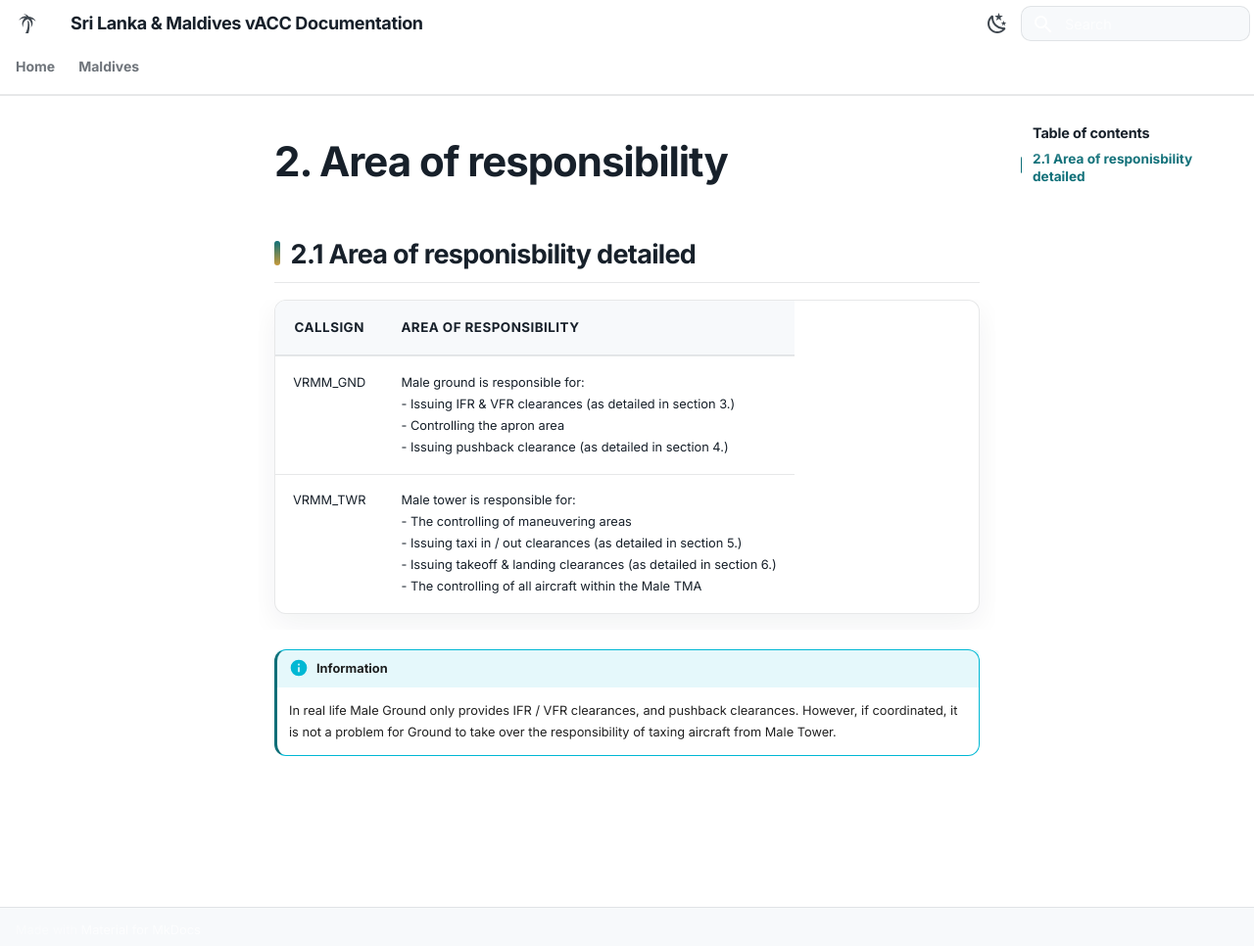
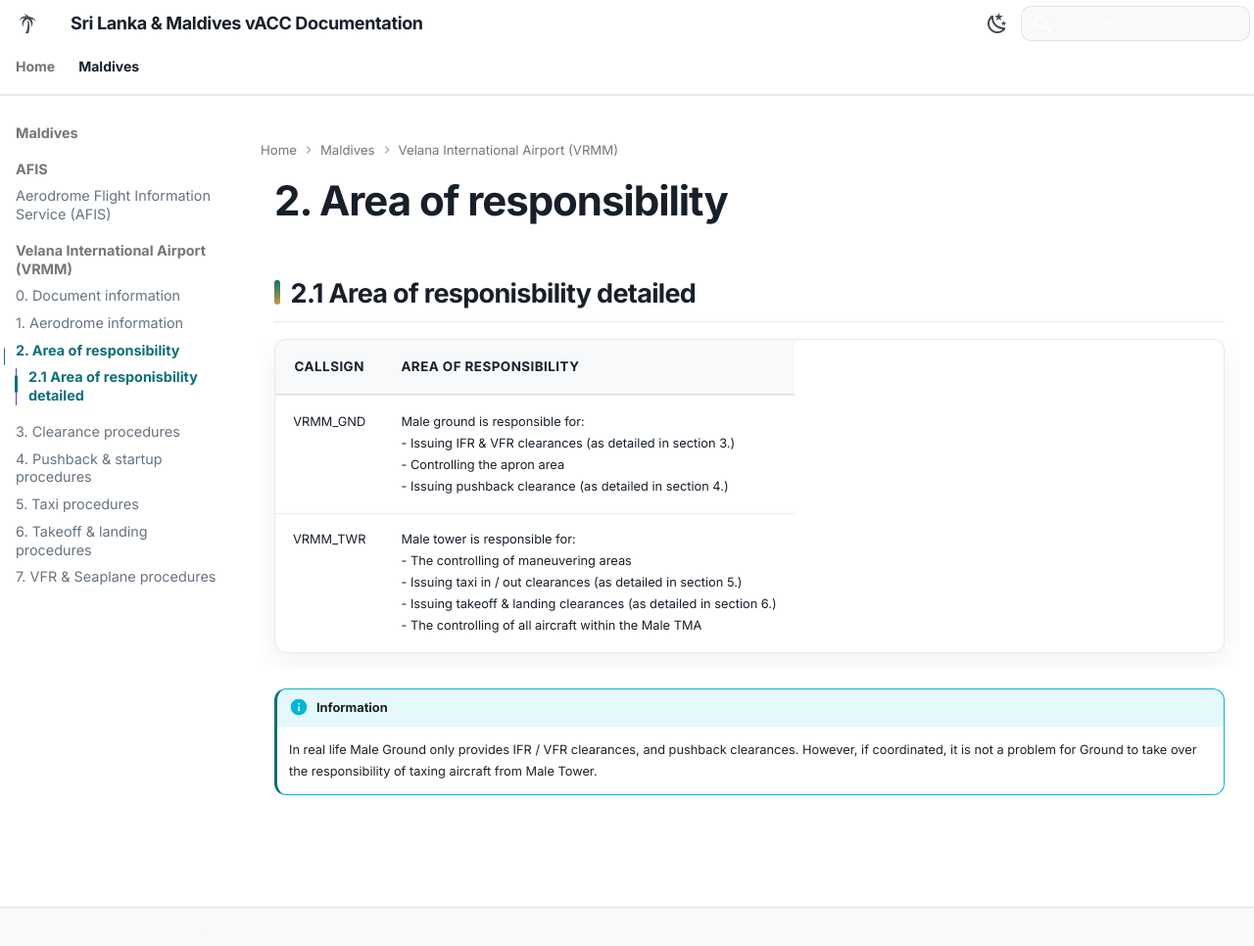
Before and after one commit to DogOnFire7/sop, an MkDocs documentation site: the page built from docs/Maldives/Velana International Airport (VRMM)/2. Area of responsibility.md, in a window 1280 px wide and 973 px high. Shown: the top 966 px of the window at 98% size. Built offline with MkDocs 1.6.1 and Material for MkDocs 9.7.7, drawn with Linux system fonts in a browser that asks for light colours; part of the change alters nothing that is shown.

Commit message:
Update mkdocs.yml

```diff
--- a/mkdocs.yml
+++ b/mkdocs.yml
@@ -1,20 +1,6 @@
 site_name: Sri Lanka & Maldives vACC Documentation
 site_description: Controller procedures, SOPs, references and training documentation for the Sri Lanka & Maldives vACC.
 site_url: https://dogonfire7.github.io/srmvacc-docs/
-
-nav:
-  - Home: index.md
-
-  - Maldives:
-      - Velana International Airport (VRMM):
-          - 0. Document information: maldives/vrmm/document-information.md
-          - 1. Aerodrome information: maldives/vrmm/aerodrome-information.md
-          - 2. Area of responsibility: maldives/vrmm/area-of-responsibility.md
-          - 3. Clearance procedures: maldives/vrmm/clearance-procedures.md
-          - 4. Pushback & startup procedures: maldives/vrmm/pushback-startup.md
-          - 5. Taxi procedures: maldives/vrmm/taxi-procedures.md
-          - 6. Takeoff & landing procedures: maldives/vrmm/takeoff-landing.md
-          - 7. VFR & Seaplane procedures: maldives/vrmm/vfr-seaplane.md
 
 theme:
   name: material
@@ -41,6 +27,7 @@ theme:
     - navigation.path
     - navigation.top
     - toc.follow
+    - toc.integrate
 
     # Search Bar
     - search.suggest
```
